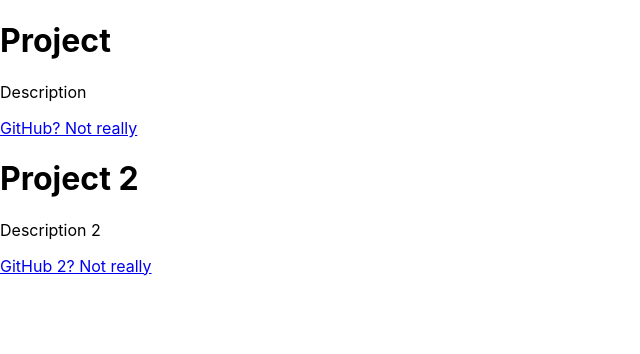
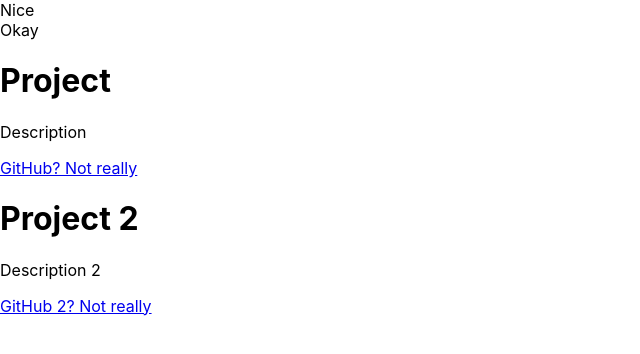
Before and after one commit to BrockCSC/react-firebase-workshop, a React (Create React App) app: page / in a window 1280 px wide. Shown: the top 354 px of the page, without its empty margins (0-640 px from the left). Built offline with nearby package versions, Linux system fonts and the light colour scheme.

Commit message:
Div list render

```diff
--- a/src/App.js
+++ b/src/App.js
@@ -35,6 +35,7 @@
   ]
   return (
     <div>
+      {[<div>Nice</div>, <div>Okay</div>]}
       <div>
         <h1>Project</h1>
         <p>Description</p>
```
